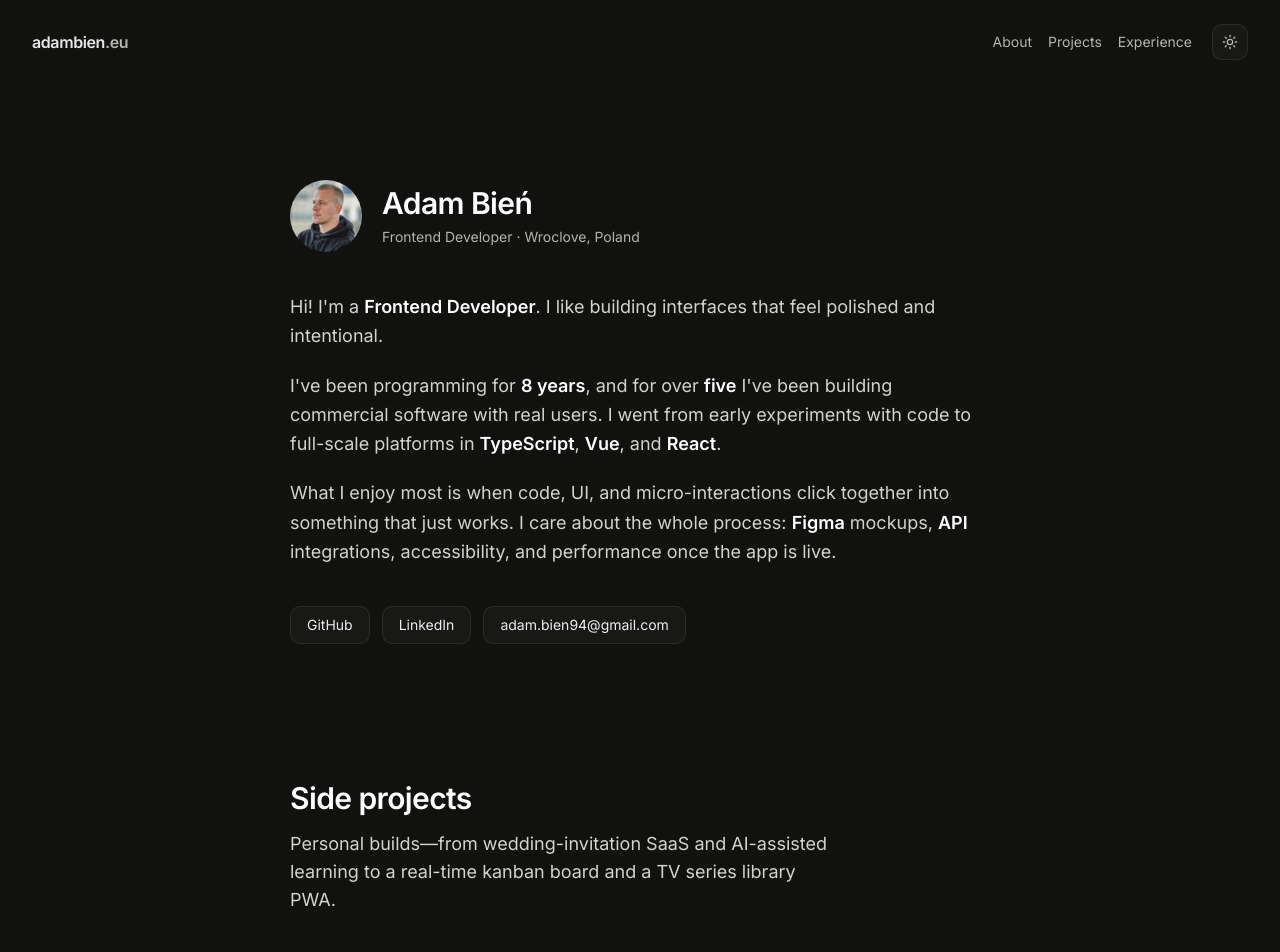
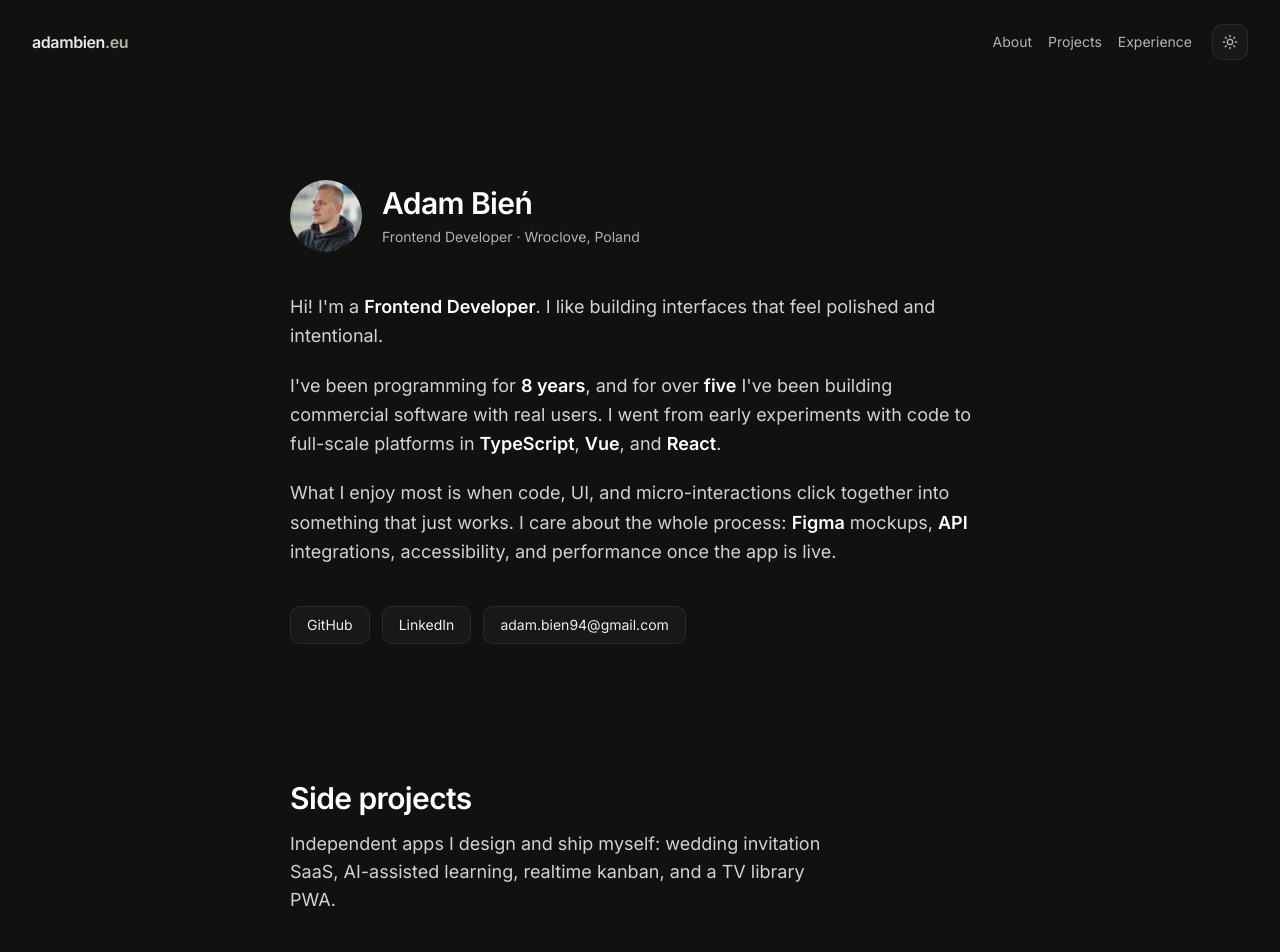
Before and after one commit to adambien94/Portfolio, a Next.js app: page / in a window 1280 px wide. Shown: the top 952 px of the page. Built offline with nearby package versions, Linux system fonts and the light colour scheme.

Commit message:
update description content

```diff
--- a/src/components/projects.tsx
+++ b/src/components/projects.tsx
@@ -16,8 +16,8 @@ export function Projects() {
             Side projects
           </h2>
           <p className="mt-3 max-w-[540px] text-base leading-7 text-foreground-secondary sm:text-lg">
-            Personal builds—from wedding-invitation SaaS and AI-assisted learning
-            to a real-time kanban board and a TV series library PWA.
+            Independent apps I design and ship myself: wedding invitation SaaS,
+            AI-assisted learning, realtime kanban, and a TV library PWA.
           </p>
         </div>
 
```
